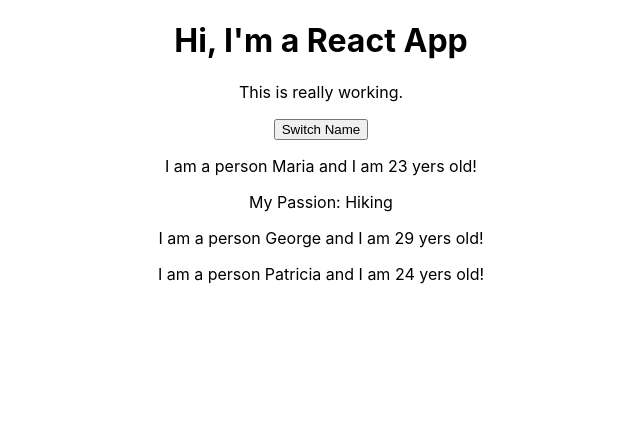
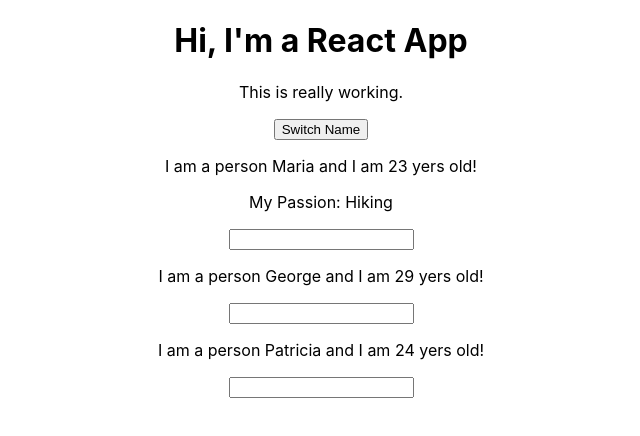
Before and after one commit to Masoume-vesali1993/udemy, a React (Create React App) app: page / in a window 1280 px wide. Shown: the top 436 px of the page, without its empty margins (319-959 px from the left). Built offline with nearby package versions, Linux system fonts and the light colour scheme.

Commit message:
add and edit
use changed

```diff
--- a/src/App.js
+++ b/src/App.js
@@ -1,45 +1,6 @@
 import React, { Component } from 'react';
 import './App.css';
 import Person from './Person/Person';
-
-// class App extends Component {
-//   state = {
-//     persons: [
-//       { name: 'Max', age: 28 },
-//       { name: 'Manu', age: 29 },
-//       { name: 'Stephanie', age: 26 }
-//     ],
-//     otherState: 'some other value'
-//   }
-
-//   switchNameHandler = () => {
-//     // console.log('Was clicked!');
-//     //Dont DO THIS: this.state.persons[0].name = 'Masoume';
-//     this.setState( {
-//       persons: [
-//         { name: 'Maximilian', age: 28 },
-//         { name: 'Manu', age: 29 },
-//         { name: 'Stephanie', age: 27 }
-//       ]
-//     })
-//   }
-
-//   render() {
-//   return (
-//     <div className="App">
-//         <h1>Hi im a react App</h1>
-//         <button OnClick={() => this.switchNameHandler()}>Switch Name</button>
-//         <Person name={this.state.persons[0].name} age={this.state.persons[0].age} />
-//         <Person name={this.state.persons[1].name} age={this.state.persons[1].age}>My Hobbies: Racing</Person>
-//         <Person name={this.state.persons[2].name} age={this.state.persons[2].age}/>
-//     </div>
-//   );
-//   // return React.createElement('div' , null, React.createElement('h1',{className: 'App'}, 'Does this work now?'));
-//   }
-// }
-
-// export default App;
-
 
 class App extends Component {
   state = {
@@ -59,6 +20,18 @@
           ]
       })
   }
+
+
+  nameChangedHandler = (event) => {
+    this.setState({
+        persons: [
+            {name: 'Max' , age: 23},
+            {name: event.target.value, age: 29},
+            {name: 'Patricia', age: 25}
+        ]
+    })
+  }
+
   render() {
       return (
           <div className="App">
@@ -68,7 +41,9 @@
               <Person
                click={this.switchNameHandler} name={this.state.persons[0].name}
                age={this.state.persons[0].age}
-               click={this.switchNameHandler.bind(this, 'Max!')}>My Passion: Hiking</Person>
+               click={this.switchNameHandler.bind(this, 'Max!')}
+               changed={this.nameChangedHandler}
+               >My Passion: Hiking</Person>
               <Person
                name={this.state.persons[1].name}
                age={this.state.persons[1].age}/>
--- a/src/Person/Person.js
+++ b/src/Person/Person.js
@@ -5,6 +5,7 @@
         <div>
             <p onClick={props.click}>I am a person {props.name} and I am {props.age} yers old!</p>
             <p>{props.children}</p>
+            <input type="text" onChange={props.changed} />
 
         </div>
     )
```
